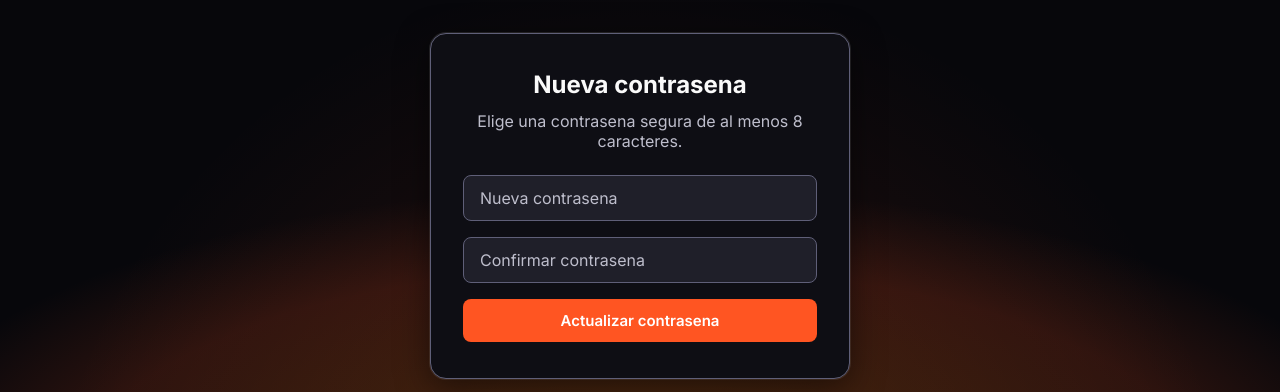
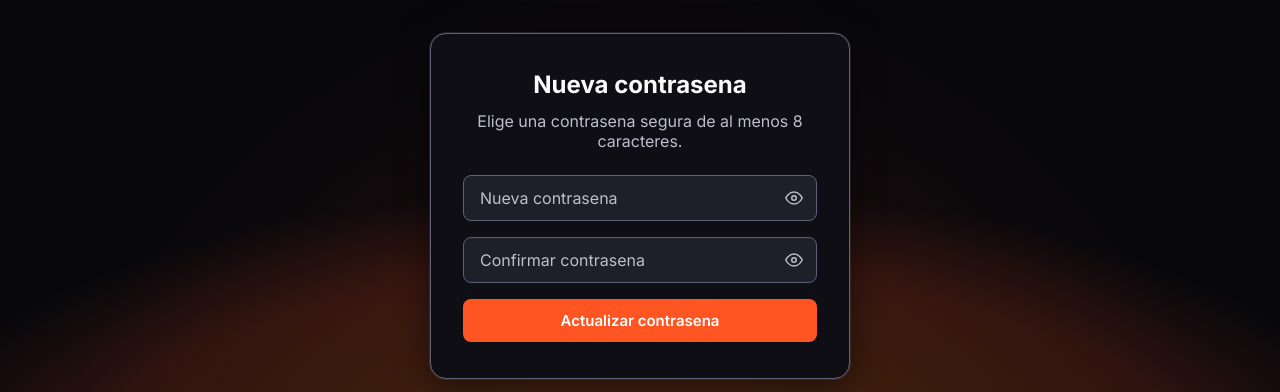
Before and after one commit to kashipu/Music-video, a Vue app in the folder frontend/: page /admin/reset-password in a window 1280 px wide. Shown: the part 194-586 px from the top of the page. Built offline with nearby package versions, Linux system fonts and the light colour scheme; no server answers.

Commit message:
refactor(form): conectar ResetPassword con PasswordInput y FormError

```diff
--- a/frontend/src/views/ResetPassword.vue
+++ b/frontend/src/views/ResetPassword.vue
@@ -3,7 +3,8 @@ import { ref } from 'vue'
 import { useRoute, useRouter } from 'vue-router'
 import AuthSplitLayout from '../components/AuthSplitLayout.vue'
 import Button from '../components/ui/Button.vue'
-import Input from '../components/ui/Input.vue'
+import PasswordInput from '../components/ui/PasswordInput.vue'
+import FormError from '../components/ui/FormError.vue'
 
 const API = import.meta.env.VITE_API_URL || ''
 const route = useRoute()
@@ -14,17 +15,75 @@ const loading = ref(false)
 const error = ref('')
 
 async function submit() {
-  if (!route.query.token) { error.value = 'Falta el token de recuperacion'; return }
-  if (password.value !== confirmPassword.value) { error.value = 'Las contrasenas no coinciden'; return }
-  loading.value = true; error.value = ''
+  if (!route.query.token) {
+    error.value = 'Falta el token de recuperacion'
+    return
+  }
+  if (password.value !== confirmPassword.value) {
+    error.value = 'Las contrasenas no coinciden'
+    return
+  }
+  loading.value = true
+  error.value = ''
   try {
-    const res = await fetch(`${API}/api/admin/reset-password`, { method: 'POST', headers: { 'Content-Type': 'application/json' }, body: JSON.stringify({ token: route.query.token, password: password.value }) })
+    const res = await fetch(`${API}/api/admin/reset-password`, {
+      method: 'POST',
+      headers: { 'Content-Type': 'application/json' },
+      body: JSON.stringify({ token: route.query.token, password: password.value }),
+    })
     if (!res.ok) throw new Error((await res.json()).detail || 'No pudimos actualizar la contrasena')
     router.push({ name: 'admin-login-global' })
-  } catch (err) { error.value = err.message } finally { loading.value = false }
+  } catch (err) {
+    error.value = err.message
+  } finally {
+    loading.value = false
+  }
 }
 </script>
 
-<template><AuthSplitLayout><section class="short-form"><h1>Nueva contrasena</h1><p>Elige una contrasena segura de al menos 8 caracteres.</p><form @submit.prevent="submit"><Input v-model="password" type="password" required minlength="8" autocomplete="new-password" placeholder="Nueva contrasena" /><Input v-model="confirmPassword" type="password" required minlength="8" autocomplete="new-password" placeholder="Confirmar contrasena" /><p v-if="error" class="error-msg">{{ error }}</p><Button :disabled="loading">{{ loading ? 'Guardando...' : 'Actualizar contrasena' }}</Button></form></section></AuthSplitLayout></template>
+<template>
+  <AuthSplitLayout>
+    <section class="short-form">
+      <h1>Nueva contrasena</h1>
+      <p>Elige una contrasena segura de al menos 8 caracteres.</p>
+      <form @submit.prevent="submit">
+        <PasswordInput
+          v-model="password"
+          required
+          minlength="8"
+          autocomplete="new-password"
+          placeholder="Nueva contrasena"
+        />
+        <PasswordInput
+          v-model="confirmPassword"
+          required
+          minlength="8"
+          autocomplete="new-password"
+          placeholder="Confirmar contrasena"
+        />
+        <FormError :message="error" />
+        <Button :disabled="loading">{{ loading ? 'Guardando...' : 'Actualizar contrasena' }}</Button>
+      </form>
+    </section>
+  </AuthSplitLayout>
+</template>
 
-<style scoped>.short-form { text-align: center; }.short-form > p { color: var(--text-muted); margin: 12px 0 24px; }.short-form form { display: flex; flex-direction: column; gap: 16px; }.error-msg { color: var(--danger); }</style>
+<style scoped>
+/* =========================================
+   CSS GENERAL
+   ========================================= */
+.short-form {
+  text-align: center;
+}
+
+.short-form > p {
+  color: var(--text-muted);
+  margin: 12px 0 24px;
+}
+
+.short-form form {
+  display: flex;
+  flex-direction: column;
+  gap: 16px;
+}
+</style>
```
